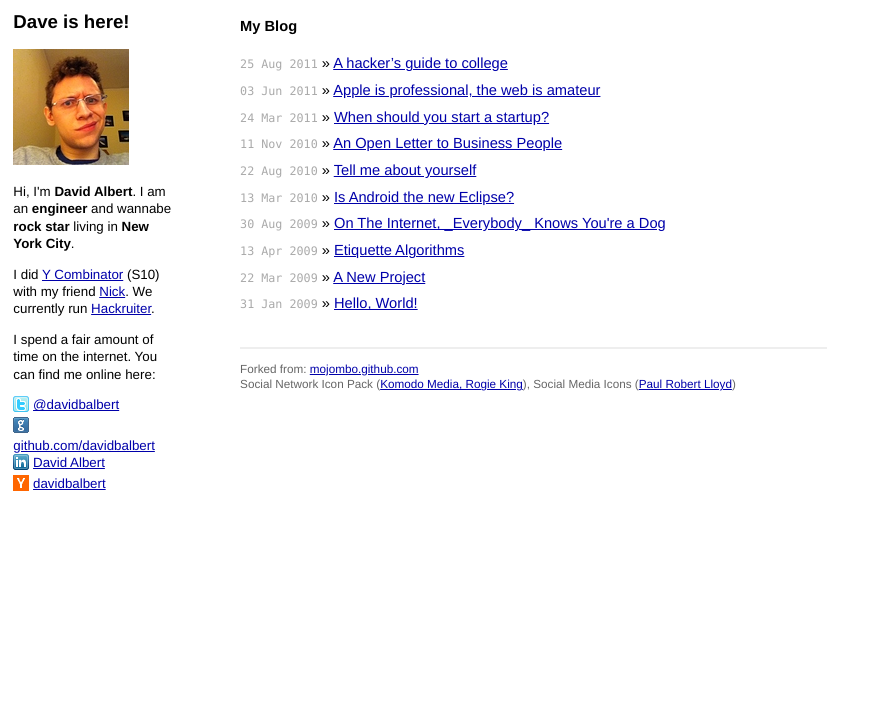
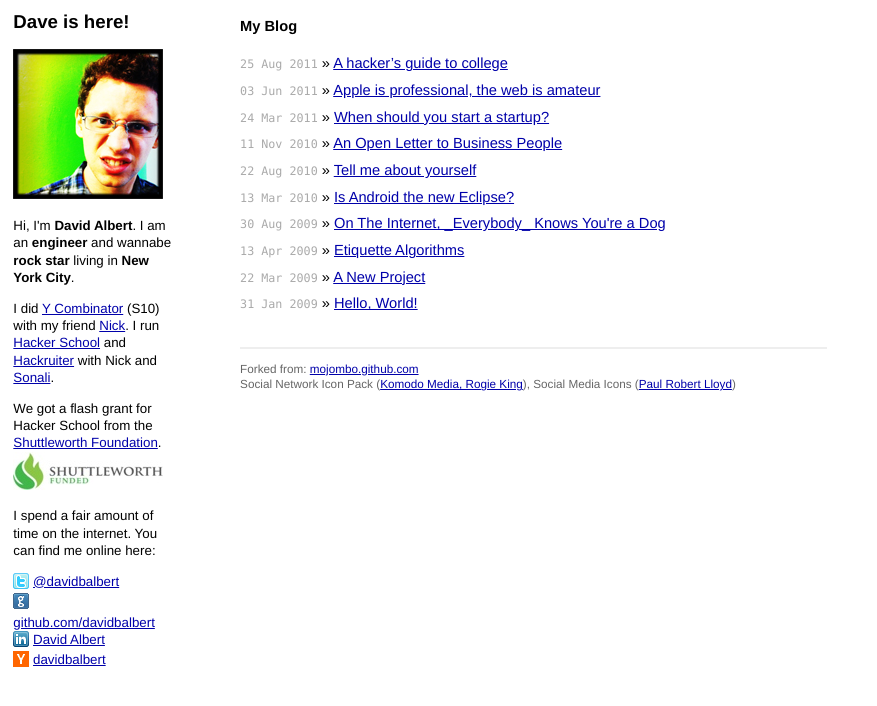
Before and after one commit to davidbalbert/davidbalbert.github.io, a Jekyll site: the page built from index.html, in a window 1280 px wide. Shown: the top 706 px of the page, without its empty margins (0-877 px from the left). Built offline with Jekyll 4.4.1, drawn with Linux system fonts in a browser that asks for light colours; Markdown is read by kramdown in place of the engine named in the settings.

Commit message:
added hackerschool and shuttleworth info

```diff
--- a/_layouts/default.html
+++ b/_layouts/default.html
@@ -30,10 +30,12 @@
 
 <div class="about">
   <h1 id="site-title">Dave is here!</h1>
-  <img alt="Dave" src="images/dave.jpeg" />
+  <img alt="Dave" src="images/dave2.jpg" />
   <p>Hi, I'm <strong>David Albert</strong>. I am an <strong>engineer</strong> and wannabe <strong>rock star</strong> living in <strong>New York City</strong>.</p>
 
-  <p>I did <a href="http://www.ycombinator.com/">Y Combinator</a> (S10) with my friend <a href="http://nick.is/">Nick</a>. We currently run <a href="http://www.hackruiter.com/">Hackruiter</a>.</p>
+  <p>I did <a href="http://www.ycombinator.com/">Y Combinator</a> (S10) with my friend <a href="http://nick.is/">Nick</a>. I run <a href="http://www.hackerschool.com/">Hacker&nbsp;School</a> and <a href="http://www.hackruiter.com/">Hackruiter</a> with Nick and <a href="http://sonalisridhar.com">Sonali</a>.</p>
+
+  <p>We got a flash grant for Hacker School from the <a href="http://www.shuttleworthfoundation.org/">Shuttleworth Foundation</a>. <a href="http://www.shuttleworthfoundation.org/"><img src="images/shuttleworth.jpg" /></a></p>
 
   <p>I spend a fair amount of time on the internet. You can find me online here:</p>
   <ul class="nav-list">
```
Also changed, not shown: images/dave2.jpg (added), images/shuttleworth.jpg (added).
